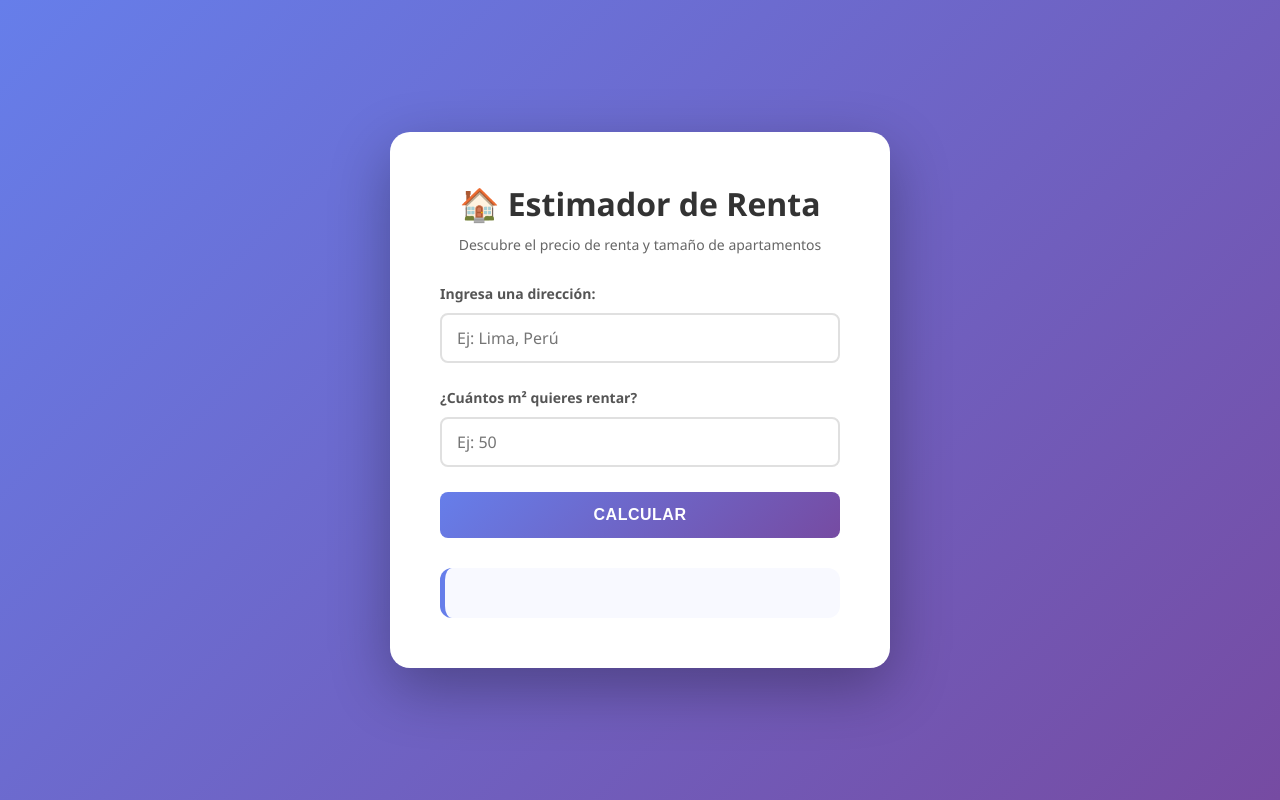
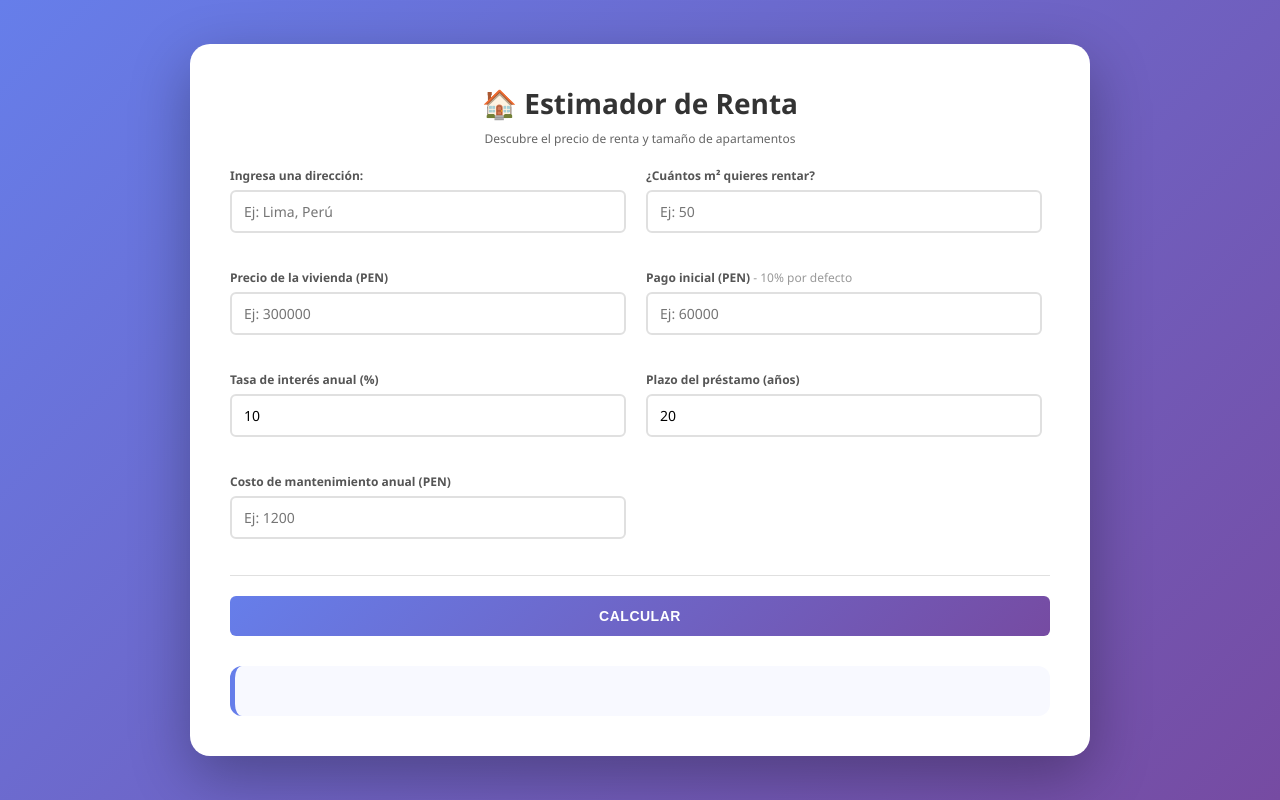
Before and after one commit to NigthDragon5000/flask-rent-api, a Flask app: page / in a window 1280 px wide. Run offline with Flask 3, Linux system fonts and the light colour scheme.

Commit message:
first mvp

```diff
--- a/app.py
+++ b/app.py
@@ -8,7 +8,13 @@ app = Flask(__name__)
 
 # Initialize OpenAI client
 load_dotenv()
-client = OpenAI(api_key=os.environ["OPENAI_API_KEY"])
+api_key = os.getenv("OPENAI_API_KEY")
+if not api_key:
+    # Do not raise at import time; allow app to start and return a clear error on API calls
+    client = None
+    print("Warning: OPENAI_API_KEY not set. /api/rent will return an error until it's configured.")
+else:
+    client = OpenAI(api_key=api_key)
 
 
 @app.route("/")
@@ -22,6 +28,10 @@ def estimate_rent():
 
     if not address:
         return jsonify({"error": "Address is required"}), 400
+
+    # Ensure OpenAI client is configured
+    if client is None:
+        return jsonify({"error": "Server misconfiguration: OPENAI_API_KEY not set."}), 500
 
     # GPT-5.1 request (web-enabled search)
     response = client.responses.create(
@@ -68,5 +78,11 @@ def estimate_rent():
     })
 
 
+
+@app.route("/results")
+def results_page():
+    return render_template("results.html")
+
+
 if __name__ == "__main__":
     app.run(debug=True)
--- a/templates/index.html
+++ b/templates/index.html
@@ -25,43 +25,69 @@
             background: white;
             border-radius: 20px;
             box-shadow: 0 20px 60px rgba(0, 0, 0, 0.3);
-            padding: 50px;
-            max-width: 500px;
+            padding: 40px;
+            max-width: 900px;
             width: 100%;
+            max-height: 90vh;
+            display: flex;
+            flex-direction: column;
         }
 
         h1 {
             color: #333;
-            margin-bottom: 10px;
-            font-size: 32px;
+            margin-bottom: 8px;
+            font-size: 28px;
             text-align: center;
         }
 
         .subtitle {
             color: #666;
             text-align: center;
-            margin-bottom: 30px;
-            font-size: 14px;
+            margin-bottom: 20px;
+            font-size: 12px;
+        }
+
+        .form-wrapper {
+            display: grid;
+            grid-template-columns: 1fr 1fr;
+            gap: 20px;
+            overflow-y: auto;
+            flex: 1;
+            padding-right: 8px;
+        }
+
+        .form-wrapper::-webkit-scrollbar {
+            width: 6px;
+        }
+
+        .form-wrapper::-webkit-scrollbar-track {
+            background: #f1f1f1;
+            border-radius: 10px;
+        }
+
+        .form-wrapper::-webkit-scrollbar-thumb {
+            background: #667eea;
+            border-radius: 10px;
         }
 
         .form-group {
-            margin-bottom: 25px;
+            margin-bottom: 16px;
         }
 
         label {
             display: block;
             color: #555;
             font-weight: 600;
-            margin-bottom: 10px;
-            font-size: 14px;
+            margin-bottom: 6px;
+            font-size: 12px;
         }
 
         input {
             width: 100%;
-            padding: 12px 15px;
+            padding: 10px 12px;
             border: 2px solid #e0e0e0;
-            border-radius: 8px;
-            font-size: 16px;
+            border-radius: 6px;
+            font-size: 14px;
             transition: all 0.3s ease;
             font-family: inherit;
         }
@@ -72,14 +98,22 @@
             box-shadow: 0 0 0 3px rgba(102, 126, 234, 0.1);
         }
 
+        .button-group {
+            display: flex;
+            gap: 12px;
+            margin-top: 20px;
+            padding-top: 20px;
+            border-top: 1px solid #e0e0e0;
+        }
+
         button {
-            width: 100%;
-            padding: 14px;
+            flex: 1;
+            padding: 12px;
             background: linear-gradient(135deg, #667eea 0%, #764ba2 100%);
             color: white;
             border: none;
-            border-radius: 8px;
-            font-size: 16px;
+            border-radius: 6px;
+            font-size: 14px;
             font-weight: 600;
             cursor: pointer;
             transition: all 0.3s ease;
@@ -208,6 +263,7 @@
         <h1>🏠 Estimador de Renta</h1>
         <p class="subtitle">Descubre el precio de renta y tamaño de apartamentos</p>
 
+        <div class="form-wrapper">
             <div class="form-group">
                 <label for="address">Ingresa una dirección:</label>
                 <input id="address" type="text" placeholder="Ej: Lima, Perú" autocomplete="off">
@@ -218,17 +274,69 @@
                 <input id="desired_sqm" type="number" min="1" step="0.1" placeholder="Ej: 50" autocomplete="off">
             </div>
 
+            <div class="form-group">
+                <label for="property_price">Precio de la vivienda (PEN)</label>
+                <input id="property_price" type="number" min="0" step="0.01" placeholder="Ej: 300000" autocomplete="off">
+            </div>
+
+            <div class="form-group">
+                <label for="down_payment">Pago inicial (PEN) <span style="color: #999; font-weight: 400;">- 10% por defecto</span></label>
+                <input id="down_payment" type="number" min="0" step="0.01" placeholder="Ej: 60000" autocomplete="off">
+            </div>
+
+            <div class="form-group">
+                <label for="annual_interest">Tasa de interés anual (%)</label>
+                <input id="annual_interest" type="number" min="0" step="0.01" placeholder="Ej: 7.5" autocomplete="off" value="10">
+            </div>
+
+            <div class="form-group">
+                <label for="loan_term">Plazo del préstamo (años)</label>
+                <input id="loan_term" type="number" min="0" step="1" placeholder="Ej: 20" autocomplete="off" value="20">
+            </div>
+
+            <div class="form-group">
+                <label for="maintenance_annual">Costo de mantenimiento anual (PEN)</label>
+                <input id="maintenance_annual" type="number" min="0" step="0.01" placeholder="Ej: 1200" autocomplete="off">
+            </div>
+        </div>
+
+        <div class="button-group">
             <button onclick="getEstimation()">Calcular</button>
+        </div>
 
         <div id="result"></div>
     </div>
 
     <script>
+        // Auto-calculate down payment as 10% of property price
+        document.getElementById('property_price').addEventListener('input', function(){
+            const propertyPrice = Number(this.value || 0);
+            if (propertyPrice > 0) {
+                const downPaymentField = document.getElementById('down_payment');
+                // Only auto-fill if the field is empty or has the old calculated value
+                if (!downPaymentField.value || downPaymentField.dataset.autoCalculated === 'true') {
+                    const calculatedDownPayment = propertyPrice * 0.1;
+                    downPaymentField.value = calculatedDownPayment.toFixed(2);
+                    downPaymentField.dataset.autoCalculated = 'true';
+                }
+            }
+        });
+
+        // Allow user to manually override the down payment
+        document.getElementById('down_payment').addEventListener('input', function(){
+            this.dataset.autoCalculated = 'false';
+        });
+
         async function getEstimation() {
             const addr = document.getElementById("address").value;
             const desiredInput = document.getElementById("desired_sqm");
             const desired = desiredInput ? desiredInput.value : '';
             const resultElement = document.getElementById("result");
+            const propertyPrice = Number(document.getElementById('property_price').value || 0);
+            const downPayment = Number(document.getElementById('down_payment').value || 0);
+            const annualInterest = Number(document.getElementById('annual_interest').value || 0);
+            const loanTermYears = Number(document.getElementById('loan_term').value || 0);
+            const maintenanceAnnual = Number(document.getElementById('maintenance_annual').value || 0);
 
             if (!addr.trim()) {
                 resultElement.innerHTML = '<div class="error">Por favor ingresa una dirección</div>';
@@ -271,49 +379,66 @@
                 return;
             }
 
-            const totalRent = pricePerSqm * desiredMeters;
-
-            // Format numbers for display
-            const formatterCurrency = new Intl.NumberFormat('es-PE', { style: 'currency', currency: 'PEN' });
-            const formatterNumber = new Intl.NumberFormat('es-PE', { maximumFractionDigits: 2 });
-
-            resultElement.innerHTML = `
-                <div class="result-content">
-                    <div class="result-item">
-                        <div class="result-icon sqm">📊</div>
-                        <div class="result-text">
-                            <div class="result-label">Renta por m²</div>
-                            <div class="result-value">${formatterCurrency.format(pricePerSqm)}</div>
-                        </div>
-                    </div>
-                    <div class="result-item">
-                        <div class="result-icon price">💸</div>
-                        <div class="result-text">
-                            <div class="result-label">Renta estimada para ${formatterNumber.format(desiredMeters)} m²</div>
-                            <div class="result-value">${formatterCurrency.format(totalRent)}</div>
-                        </div>
-                    </div>
-                </div>
-            `;
+            // Validate mortgage inputs (property price and term required to compute mortgage)
+            if (!(propertyPrice > 0) || !(loanTermYears > 0) || !(annualInterest >= 0)) {
+                resultElement.innerHTML = '<div class="error">Por favor ingresa precio de vivienda, tasa de interés y plazo válidos para calcular la cuota.</div>';
+                return;
             }
 
-        // Submit on Enter for both inputs
-        document.getElementById("address").addEventListener("keypress", function(event) {
-            if (event.key === "Enter") {
-                event.preventDefault();
-                getEstimation();
+            // Check that down payment is not greater than property price
+            if (downPayment > propertyPrice) {
+                resultElement.innerHTML = '<div class="error">El pago inicial no puede ser mayor que el precio de la vivienda.</div>';
+                return;
             }
-        });
 
-        const desiredInputEl = document.getElementById("desired_sqm");
-        if (desiredInputEl) {
-            desiredInputEl.addEventListener("keypress", function(event) {
-                if (event.key === "Enter") {
+            const totalRent = pricePerSqm * desiredMeters; // monthly rent assumed
+
+            // Calculate loan amount after down payment
+            const loanAmount = propertyPrice - downPayment;
+
+            // Mortgage monthly payment calculation
+            function monthlyMortgage(P, annualPct, years){
+                const monthlyRate = annualPct / 100 / 12;
+                const n = Math.round(years * 12);
+                if (monthlyRate === 0) return P / n;
+                const pow = Math.pow(1 + monthlyRate, n);
+                return P * (monthlyRate * pow) / (pow - 1);
+            }
+
+            const monthlyMortgagePayment = monthlyMortgage(loanAmount, annualInterest, loanTermYears);
+            const monthlyMaintenance = maintenanceAnnual / 12;
+            const netMonthlyIncome = totalRent - monthlyMortgagePayment - monthlyMaintenance;
+
+            // Prepare result object and redirect to results page
+            const resultObj = {
+                price_per_sqm: pricePerSqm,
+                desired_meters: desiredMeters,
+                total_rent_monthly: totalRent,
+                down_payment: downPayment,
+                loan_amount: loanAmount,
+                monthly_mortgage_payment: monthlyMortgagePayment,
+                monthly_maintenance: monthlyMaintenance,
+                net_monthly_income: netMonthlyIncome
+            };
+
+            // store raw numbers for results page and navigate
+            sessionStorage.setItem('rent_results', JSON.stringify(resultObj));
+            window.location.href = '/results';
+        }
+
+        // Submit on Enter for relevant inputs
+        const enterSubmitIds = ['address','desired_sqm','property_price','down_payment','annual_interest','loan_term','maintenance_annual'];
+        enterSubmitIds.forEach(id => {
+            const el = document.getElementById(id);
+            if (el) {
+                el.addEventListener('keypress', function(event){
+                    if (event.key === 'Enter'){
                         event.preventDefault();
                         getEstimation();
                     }
                 });
             }
+        });
     </script>
 </body>
 </html>
```
Also changed, not shown: other parts of templates/index.html (+26 -5 lines), templates/results.html (added, +100 -0 lines). Lines whose indentation alone changed are shown as unchanged.
